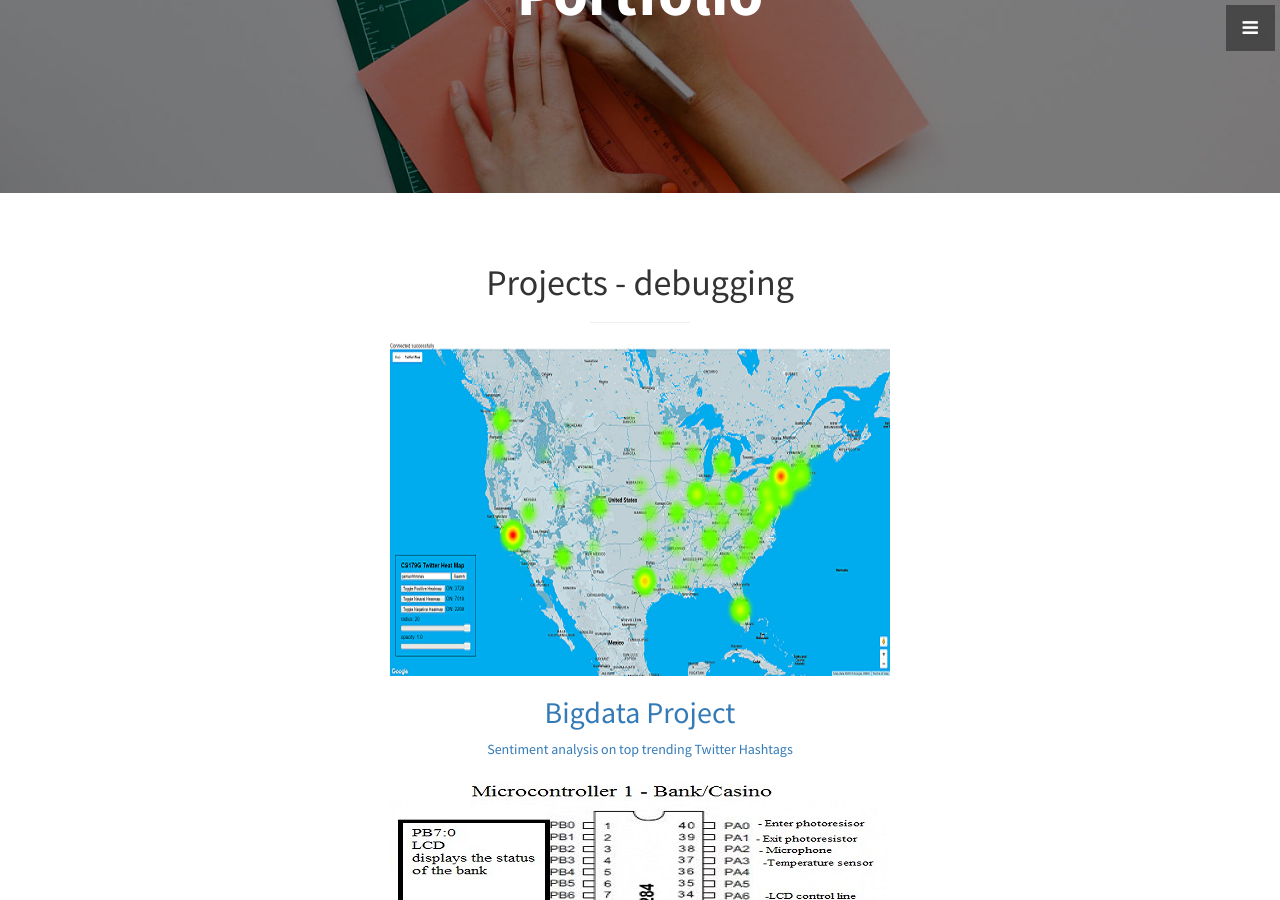
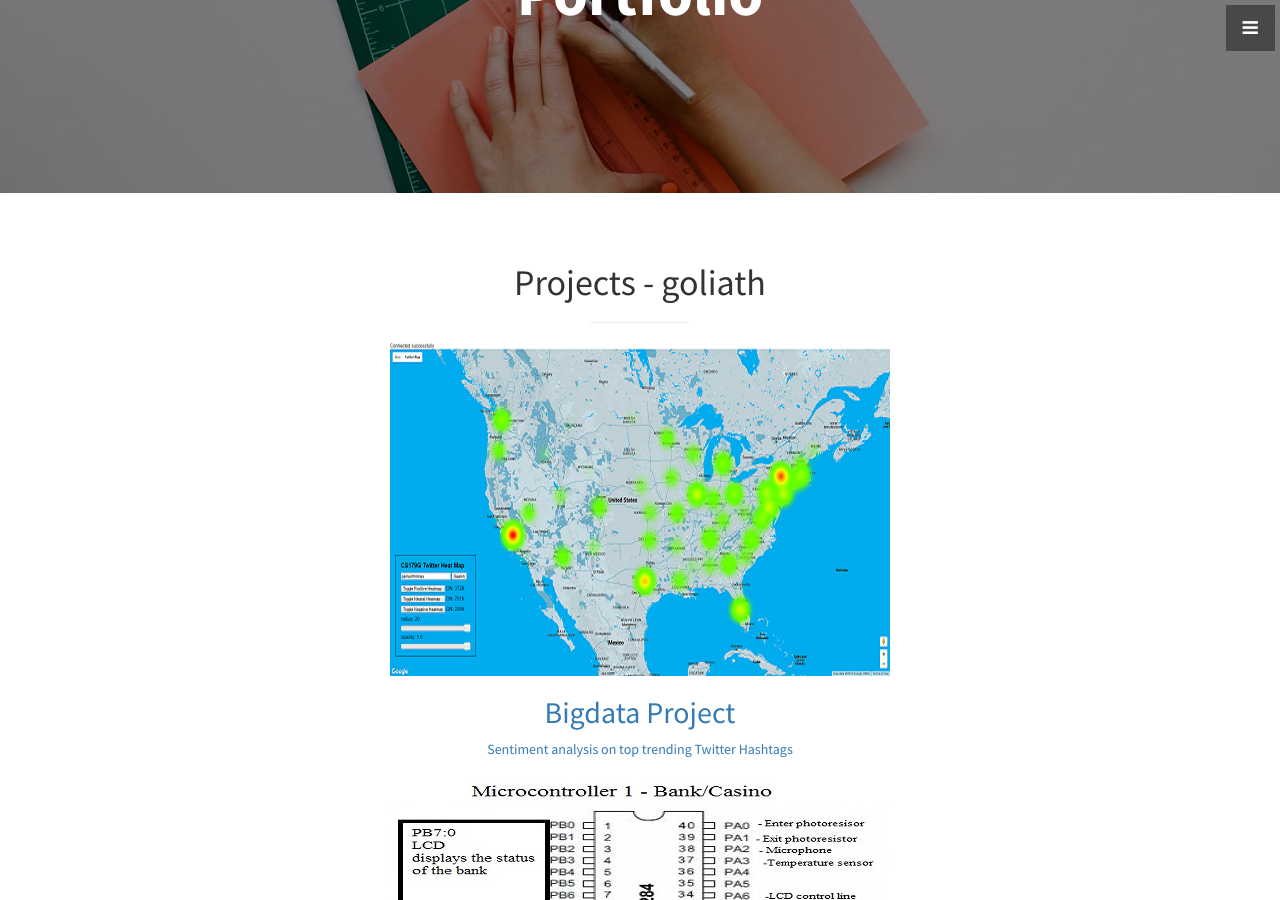
Before and after one commit to JECan/JE, a Jekyll site: the page built from index.html, in a window 1280 px wide and 900 px high, scrolled down 1408 px. Built offline with Jekyll 4.4.1, drawn with Linux system fonts in a browser that asks for light colours.

Commit message:
goliath debug

```diff
--- a/_includes/portfolio.html
+++ b/_includes/portfolio.html
@@ -2,11 +2,11 @@
         <div class="container">
             <div class="row">
                 <div class="col-lg-10 col-lg-offset-1 text-center">
-                    <h1>Projects - debugging</h1>
+                    <h1>Projects - goliath</h1>
                     <hr class="small">
                     <!--div class="row"-->
                             <div class="grid">
-                                <figure class="effect-steve">
+                                <figure class="effect-goliath">
                                     <a href="https://github.com/JECan/BigdataAnalysis">
                                         <img class="img-portfolio img-responsive" src="img/resume_portfolio_heatmap.png">
                                         <figcaption>
@@ -15,7 +15,7 @@
                                         </figcaption>
                                     </a>
                                 </figure>
-                                <figure class="effect-steve">
+                                <figure class="effect-goliath">
                                     <a href="https://github.com/JECan/EmbeddedSystems">
                                         <img class="img-portfolio img-responsive" src="img/resume_portfolio_embedded.jpg">
                                         <figcaption>
@@ -26,7 +26,7 @@
                                 </figure>
                             </div>
                             <div class="grid">
-                                <figure class="effect-steve">
+                                <figure class="effect-goliath">
                                     <a href="https://github.com/JECan/166">
                                         <img class="img-portfolio img-responsive" src="img/resume_portfolio_db.PNG">
                                         <figcaption>
@@ -35,7 +35,7 @@
                                         </figcaption>
                                     </a>
                                 </figure>
-                                <figure class="effect-steve">
+                                <figure class="effect-goliath">
                                     <a href="https://github.com/JECan/8_PuzzleSolver">
                                         <img class="img-portfolio img-responsive" src="img/resume_portfolio_8puzzle.png">
                                         <figcaption>
```
